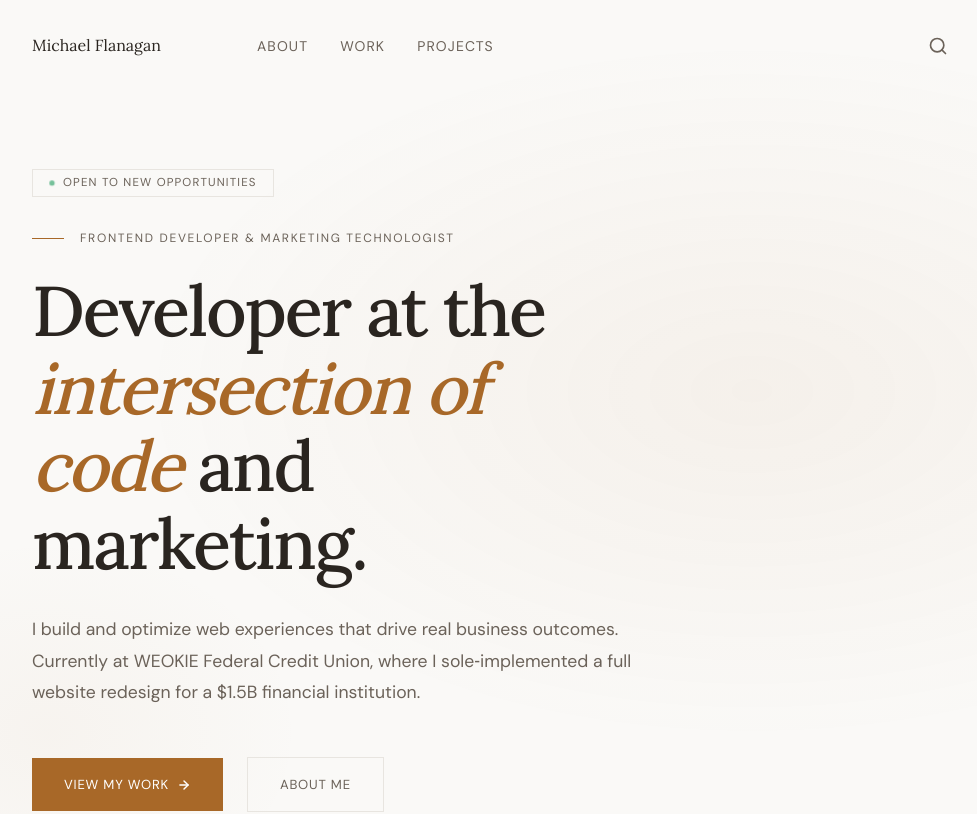
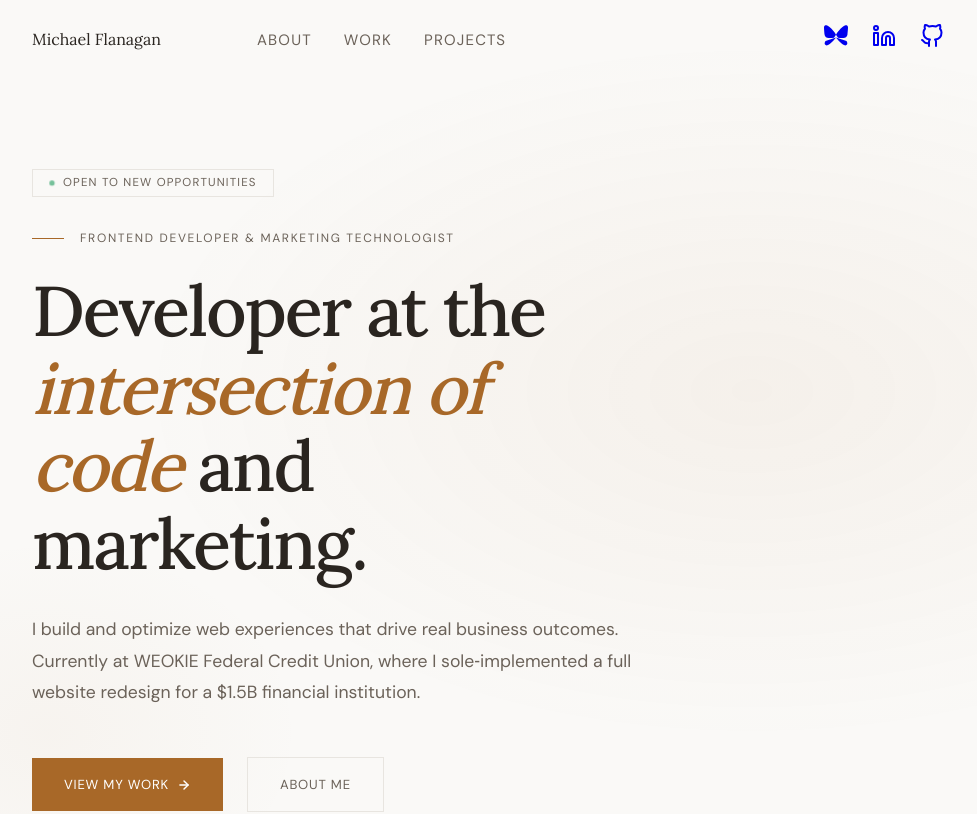
Before and after one commit to MFlanagan7/personal-site-26, a Next.js app: page / in a window 1280 px wide. Shown: the top 814 px of the page, without its empty margins (144-1121 px from the left). Built offline with nearby package versions, Linux system fonts and the light colour scheme.

Commit message:
fix: separate header icons into individual links and connect social profiles

```diff
--- a/src/components/HeaderIcons/HeaderIcons.module.css
+++ b/src/components/HeaderIcons/HeaderIcons.module.css
@@ -82,4 +82,8 @@
     /* Small gap between search and any future icons at desktop */
     gap: var(--space-2);
   }
+
+  .icons svg {
+    margin-right: var(--space-3);
+  }
 }
--- a/src/components/HeaderIcons/HeaderIcons.tsx
+++ b/src/components/HeaderIcons/HeaderIcons.tsx
@@ -6,12 +6,67 @@ import { usePathname } from "next/navigation";
 import { useState } from "react";
 import styles from "./HeaderIcons.module.css";
 
+function BlueskyIcon() {
+  return (
+    <svg
+      xmlns="http://www.w3.org/2000/svg"
+      width="1.5rem"
+      height="1.5rem"
+      viewBox="0 0 24 24"
+      fill="currentColor"
+      aria-hidden="true"
+    >
+      <path d="M12 10.8c-1.087-2.114-4.046-6.053-6.798-7.995C2.566.944 1.561 1.266.902 1.565.139 1.908 0 3.08 0 3.768c0 .69.378 5.65.505 6.5.136.94.799 3.156 2.709 3.455 2.228.348 4.617.193 6.786-.043zm0 0c1.087-2.114 4.046-6.053 6.798-7.995 2.636-1.861 3.641-1.539 4.3-1.24.763.343.902 1.515.902 2.203 0 .69-.378 5.65-.505 6.5-.136.94-.799 3.156-2.709 3.455-2.228.348-4.617.193-6.786-.043zm0 2.8c-1.8 2.5-5.5 6.5-8 7.5-1.5.6-2.5.2-3-.5-.6-.8-.4-2 .5-3.5L12 13.6l10.5 3.5c.9 1.5 1.1 2.7.5 3.5-.5.7-1.5 1.1-3 .5-2.5-1-6.2-5-8-7.5z" />
+    </svg>
+  );
+}
+
+function LinkedInIcon() {
+  return (
+    <svg
+      xmlns="http://www.w3.org/2000/svg"
+      width="1.5rem"
+      height="1.5rem"
+      viewBox="0 0 24 24"
+      fill="none"
+      stroke="currentColor"
+      strokeWidth="2"
+      strokeLinecap="round"
+      strokeLinejoin="round"
+      aria-hidden="true"
+    >
+      <path d="M16 8a6 6 0 0 1 6 6v7h-4v-7a2 2 0 0 0-2-2 2 2 0 0 0-2 2v7h-4v-7a6 6 0 0 1 6-6z" />
+      <rect x="2" y="9" width="4" height="12" />
+      <circle cx="4" cy="4" r="2" />
+    </svg>
+  );
+}
+
+function GitHubIcon() {
+  return (
+    <svg
+      xmlns="http://www.w3.org/2000/svg"
+      width="1.5rem"
+      height="1.5rem"
+      viewBox="0 0 24 24"
+      fill="none"
+      stroke="currentColor"
+      strokeWidth="2"
+      strokeLinecap="round"
+      strokeLinejoin="round"
+      aria-hidden="true"
+    >
+      <path d="M9 19c-5 1.5-5-2.5-7-3m14 6v-3.87a3.37 3.37 0 0 0-.94-2.61c3.14-.35 6.44-1.54 6.44-7A5.44 5.44 0 0 0 20 4.77 5.07 5.07 0 0 0 19.91 1S18.73.65 16 2.48a13.38 13.38 0 0 0-7 0C6.27.65 5.09 1 5.09 1A5.07 5.07 0 0 0 5 4.77a5.44 5.44 0 0 0-1.5 3.78c0 5.42 3.3 6.61 6.44 7A3.37 3.37 0 0 0 9 18.13V22" />
+    </svg>
+  );
+}
+
 function SearchIcon() {
   return (
     <svg
       xmlns="http://www.w3.org/2000/svg"
-      width="1.25rem"
-      height="1.25rem"
+      width="1.5rem"
+      height="1.5rem"
       viewBox="0 0 24 24"
       fill="none"
       stroke="currentColor"
@@ -30,8 +85,8 @@ function HamburgerIcon() {
   return (
     <svg
       xmlns="http://www.w3.org/2000/svg"
-      width="1.25rem"
-      height="1.25rem"
+      width="1.5rem"
+      height="1.5rem"
       viewBox="0 0 24 24"
       fill="none"
       stroke="currentColor"
@@ -51,8 +106,8 @@ function CloseIcon() {
   return (
     <svg
       xmlns="http://www.w3.org/2000/svg"
-      width="1.25rem"
-      height="1.25rem"
+      width="1.5rem"
+      height="1.5rem"
       viewBox="0 0 24 24"
       fill="none"
       stroke="currentColor"
@@ -76,17 +131,46 @@ export default function HeaderIcons() {
   return (
     <div className={styles.icons}>
 
-      {/* Search -- visible at all screen sizes */}
-      <button
+      {/* Social links -- visible at all screen sizes */}
+      <a
+        href="https://bsky.app/profile/michaelflanagan.dev"
+        className={styles.iconLink}
+        target="_blank"
+        rel="noopener noreferrer"
+        aria-label="Bluesky profile"
+      >
+        <BlueskyIcon />
+      </a>
+
+      <a
+        href="https://linkedin.com/in/michael-flanagan"
+        className={styles.iconLink}
+        target="_blank"
+        rel="noopener noreferrer"
+        aria-label="LinkedIn profile"
+      >
+        <LinkedInIcon />
+      </a>
+
+      <a
+        href="https://github.com/MFlanagan7"
+        className={styles.iconLink}
+        target="_blank"
+        rel="noopener noreferrer"
+        aria-label="GitHub profile"
+      >
+        <GitHubIcon />
+      </a>
+
+      {/* Search button -- coming in a future update */}
+      {/* <button
         className={styles.iconButton}
         aria-label="Search"
       >
         <SearchIcon />
-      </button>
+      </button> */}
 
-      {/* Hamburger -- visible on mobile only, hidden at 1024px+
-          This entire button is display: none at desktop since
-          the desktop nav in Nav.tsx takes over */}
+      {/* Hamburger -- mobile only */}
       <button
         className={styles.menuButton}
         onClick={() => setMenuOpen(!menuOpen)}
@@ -97,10 +181,6 @@ export default function HeaderIcons() {
         {menuOpen ? <CloseIcon /> : <HamburgerIcon />}
       </button>
 
-      {/* Mobile dropdown -- anchored to this component on the right.
-          Hidden at desktop since the hamburger that triggers it
-          is also hidden. Active state still works here since
-          HeaderIcons is a client component with usePathname. */}
       {menuOpen && (
         <ul
           id="mobile-menu"
--- a/src/sections/CTAStrip/CTAStrip.tsx
+++ b/src/sections/CTAStrip/CTAStrip.tsx
@@ -20,7 +20,7 @@ export default function CTAStrip() {
 
         <div className={styles.actions}>
           <a
-            href="mailto:hello@michaelflanagan.dev"
+            href="mailto:mflanagan7@gmail.com"
             className={styles.btnPrimary}
           >
             Get In Touch
--- a/src/sections/Footer/Footer.tsx
+++ b/src/sections/Footer/Footer.tsx
@@ -27,7 +27,6 @@ export default function Footer() {
                 <li><Link href="/about" className={styles.navLink}>About</Link></li>
                 <li><Link href="/work" className={styles.navLink}>Work</Link></li>
                 <li><Link href="/projects" className={styles.navLink}>Projects</Link></li>
-                <li><Link href="/blog" className={styles.navLink}>Blog</Link></li>
               </ul>
             </div>
 
--- a/src/styles/tokens/typography.css
+++ b/src/styles/tokens/typography.css
@@ -4,8 +4,8 @@
   --font-mono: var(--font-mono-loaded), monospace;
 
   /* Scale */
-  --text-xs:   0.75rem;   /* 12px -- labels, tags */
-  --text-sm:   0.875rem;  /* 14px -- captions, meta */
+  --text-xs:   0.875rem;  /* 14px -- labels, tags */
+  --text-sm:   0.938rem;  /* 15px -- captions, meta */
   --text-base: 1rem;      /* 16px -- body */
   --text-lg:   1.125rem;  /* 18px -- lead text */
   --text-xl:   1.25rem;   /* 20px -- small headings */
```
